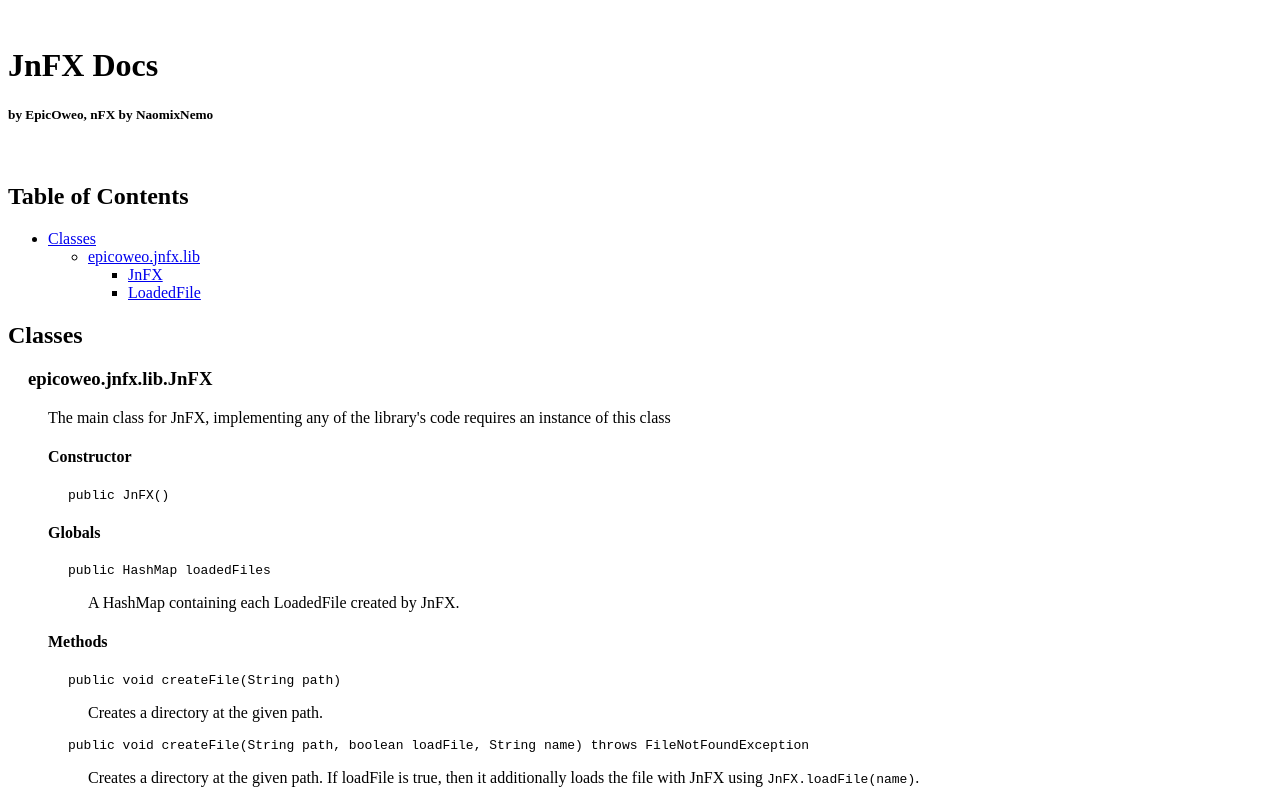
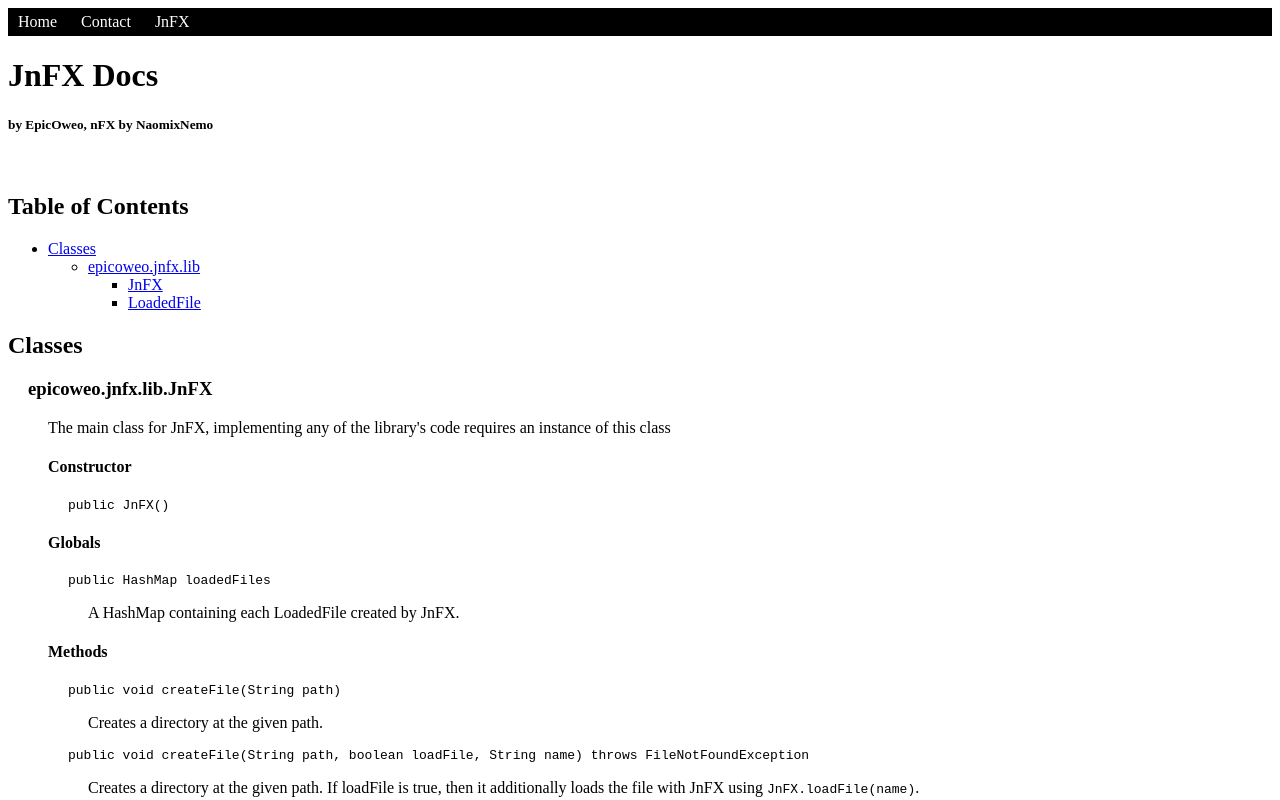
Before and after one commit to EpicOweo/bradentheoreo.github.io, a plain HTML site: page webpages/jnfxdocs.html in a window 1280 px wide. Shown: the top 800 px of the page. Drawn offline with Linux system fonts and the light colour scheme.

Commit message:
Update jnfxdocs.html

```diff
--- a/webpages/jnfxdocs.html
+++ b/webpages/jnfxdocs.html
@@ -25,9 +25,11 @@
     </head>
     <body>
         <div class="wrapper">
+		<div class="menubar">
 			<a class="toplinks" href="./../index.html">Home</a>
 			<a class="toplinks" href="./contact.html">Contact</a>
 			<a class="toplinks" href="./jnfxdocs.html">JnFX</a>
+		</div>
             <h1>JnFX Docs</h1>
             <h5>by EpicOweo, nFX by NaomixNemo</h5>
             <br>
```
